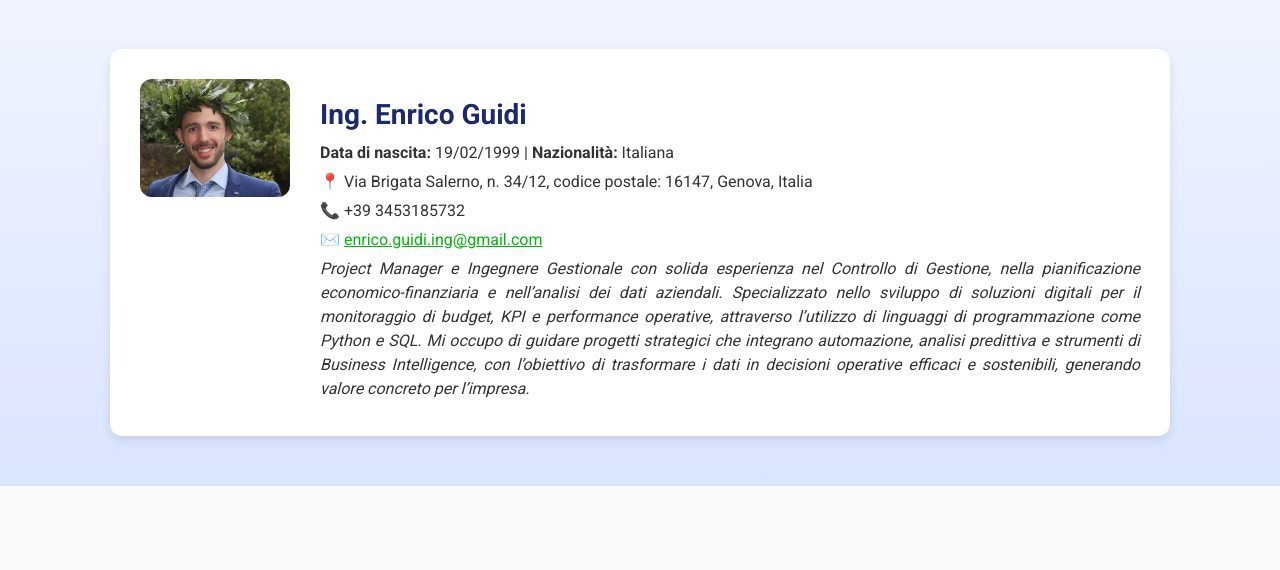
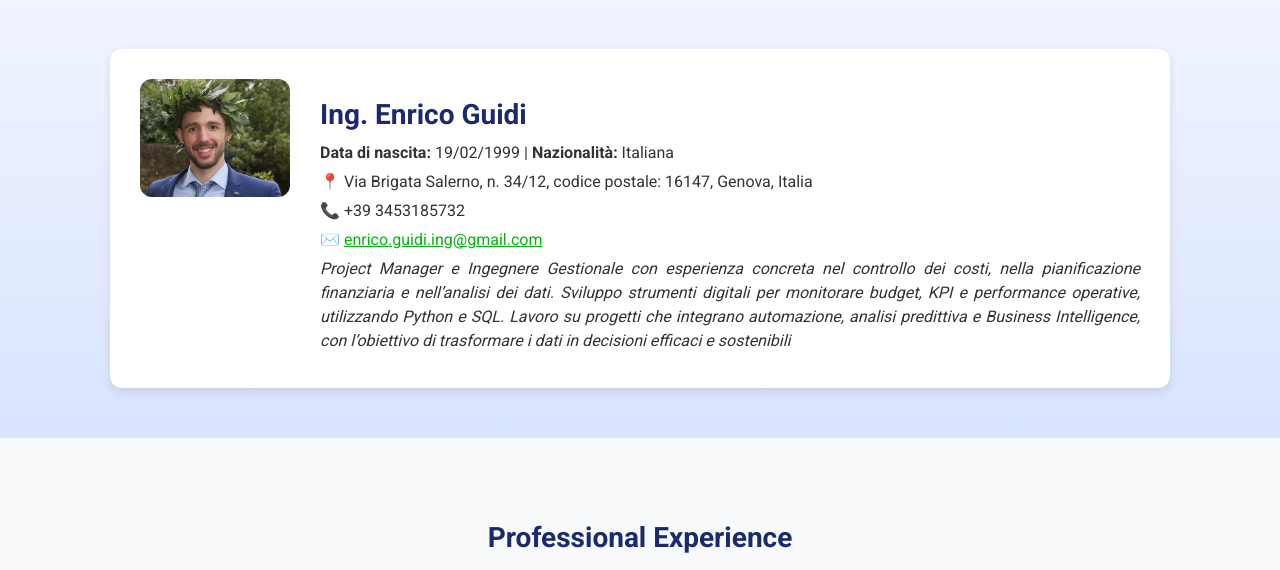
Before and after one commit to EnricoGuidi/Curriculum-Vitae, a Flask app: page / in a window 1280 px wide. Shown: the part 145-715 px from the top of the page. Run offline with Flask 3, Linux system fonts and the light colour scheme.

Commit message:
MANCHE INTRO

```diff
--- a/templates/index.html
+++ b/templates/index.html
@@ -37,13 +37,11 @@
                 <p>✉️ <a href="mailto:enrico.guidi.ing@gmail.com">enrico.guidi.ing@gmail.com</a></p>
                 <p class="intro">
                     <em>
-                        Project Manager e Ingegnere Gestionale con solida esperienza nel Controllo di Gestione,
-                        nella pianificazione economico-finanziaria e nell’analisi dei dati aziendali. Specializzato
-                        nello sviluppo di soluzioni digitali per il monitoraggio di budget, KPI e performance operative,
-                        attraverso l’utilizzo di linguaggi di programmazione come Python e SQL. Mi occupo di guidare
-                        progetti strategici che integrano automazione, analisi predittiva e strumenti di Business Intelligence,
-                        con l’obiettivo di trasformare i dati in decisioni operative efficaci e sostenibili,
-                        generando valore concreto per l’impresa.
+                        Project Manager e Ingegnere Gestionale con esperienza concreta nel controllo dei costi,
+                        nella pianificazione finanziaria e nell’analisi dei dati.
+                        Sviluppo strumenti digitali per monitorare budget, KPI e performance operative,
+                        utilizzando Python e SQL. Lavoro su progetti che integrano automazione, analisi predittiva e
+                        Business Intelligence, con l’obiettivo di trasformare i dati in decisioni efficaci e sostenibili
                     </em>
                 </p>
             </div>
```
